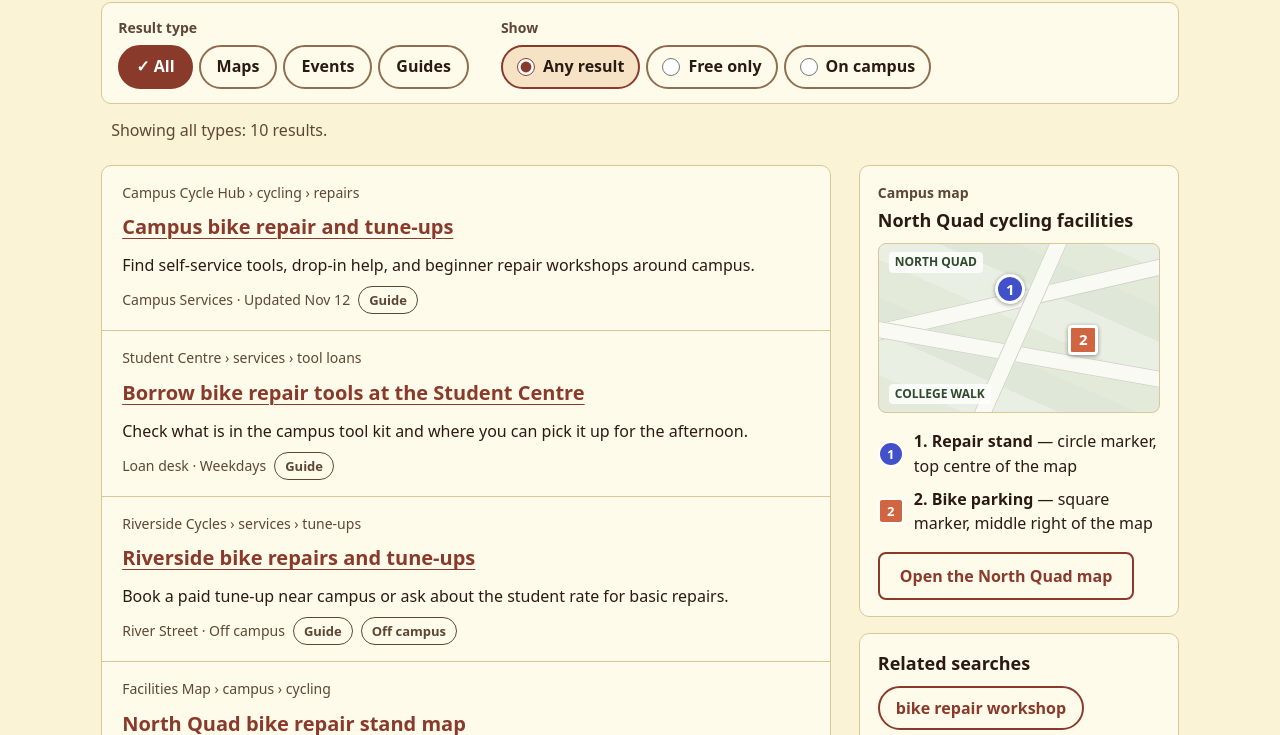
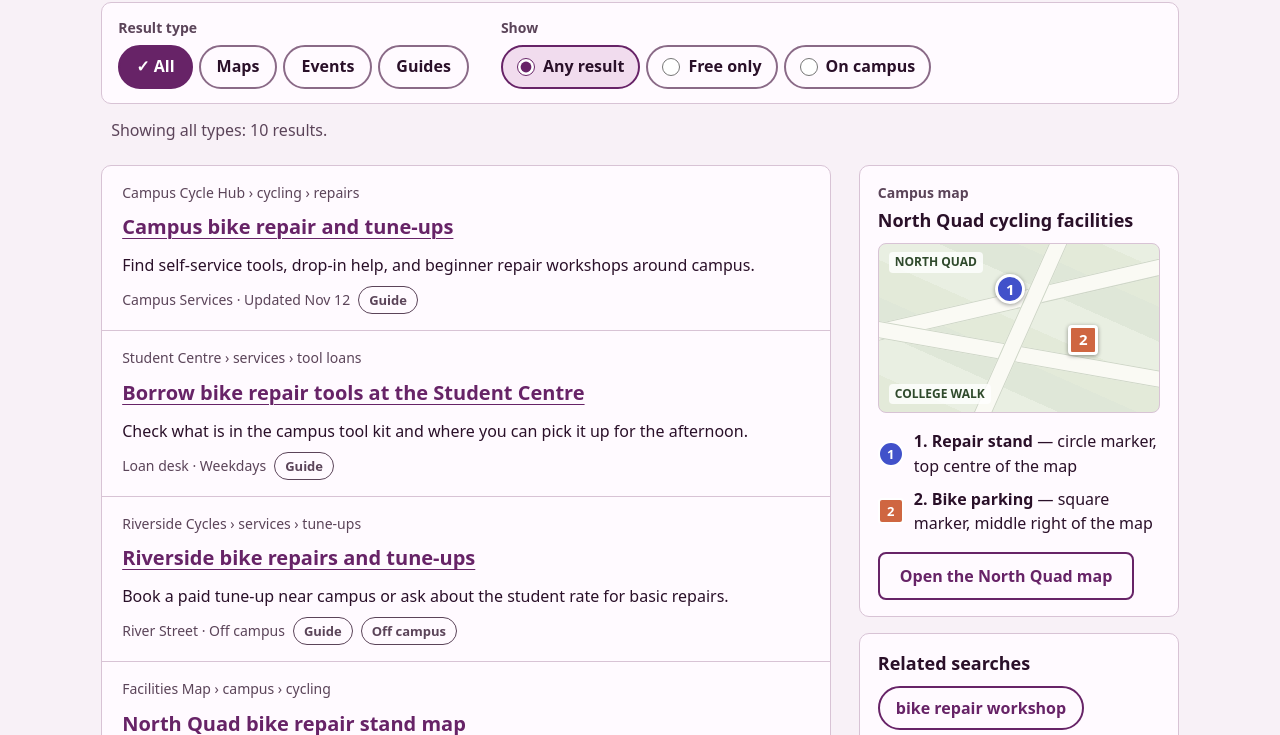
Before and after one commit to henish73/fieldnote-accessible, a plain HTML site: page index.html in a window 1280 px wide. Shown: the part 241-976 px from the top of the page. Drawn offline with Linux system fonts and the light colour scheme.

Commit message:
Switch theme to plum #672367 on pale lilac
Text contrast 7.8-16.9:1, white on plum buttons 10.4:1, control borders 4.5:1.

Co-Authored-By: Claude Sonnet 5.5 <noreply@anthropic.com>

```diff
--- a/index.html
+++ b/index.html
@@ -8,16 +8,16 @@
 /* VOICE: calm campus utility; plain words, nothing hidden behind hover.
    IDEA: a well-labelled campus noticeboard you can walk with the Tab key.
    PICTURE: the results list itself, with labelled map pins where maps appear.
-   COLOUR and TYPE: pale yellow paper, chestnut ink for actions, espresso text, a gold focus halo; system sans, 16px body.
+   COLOUR and TYPE: pale lilac paper, plum #672367 for actions, deep plum text, a gold focus halo; system sans, 16px body.
    LAYOUT: search bar, visible type and filter controls, results with a side panel; stacks under 900px. */
 :root{color-scheme:light;
-  --bg:light-dark(#fbf3d5,#1c1310);--surface:light-dark(#fffbea,#2a1c16);--ink:light-dark(#2b1a12,#f7eed8);
-  --muted:light-dark(#5e4636,#d8c4a5);--line:light-dark(#d9c79a,#5a4234);--ctl:light-dark(#8f6e4f,#a68a6e);--link:light-dark(#8a3a2b,#f2b49a);
-  --brand:light-dark(#8a3a2b,#9c4532);--on-brand:#fff;--focus:light-dark(#2b1a12,#ffd84d);--halo:light-dark(#f2c94c,transparent);
+  --bg:light-dark(#f8f1f7,#1c1310);--surface:light-dark(#fffaff,#2a1c16);--ink:light-dark(#2a1029,#f7eed8);
+  --muted:light-dark(#5b4459,#d8c4a5);--line:light-dark(#d8c3d5,#5a4234);--ctl:light-dark(#8a6a87,#a68a6e);--link:light-dark(#672367,#f2b49a);
+  --brand:light-dark(#672367,#9c4532);--on-brand:#fff;--focus:light-dark(#2a1029,#ffd84d);--halo:light-dark(#f2c94c,transparent);
   --free-bg:light-dark(#e2efd2,#22351b);--free-ink:light-dark(#2d5a17,#c6e6ae);
   --paid-bg:light-dark(#f7ddc9,#4a2a1a);--paid-ink:light-dark(#6b2610,#ffcfb2);
-  --ended-bg:light-dark(#ece3cf,#3a2e26);--ended-ink:light-dark(#4a3a2c,#e2d6c4);
-  --sel:light-dark(#f6e3c6,#4a2d22)}
+  --ended-bg:light-dark(#ece4ea,#3a2e26);--ended-ink:light-dark(#4a3a48,#e2d6c4);
+  --sel:light-dark(#f1dcee,#4a2d22)}
 :root,:root[data-theme=light],:root[data-theme=dark]{color-scheme:light}
 *{box-sizing:border-box;min-width:0}
 body{margin:0;background:var(--bg);color:var(--ink);font:16px/1.55 system-ui,"Segoe UI",Roboto,sans-serif;overflow-x:clip}
```
Also changed, not shown: 1 other file.
